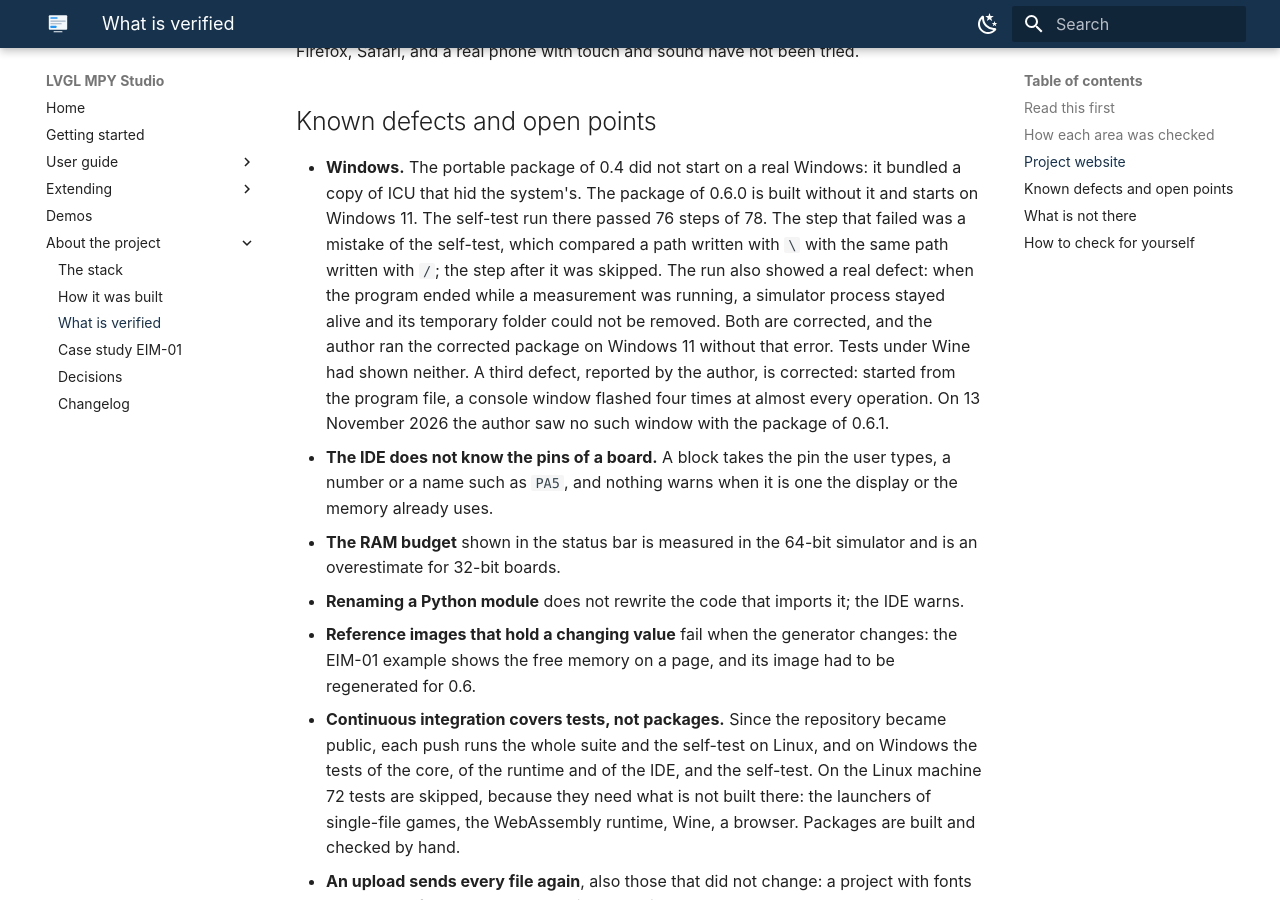
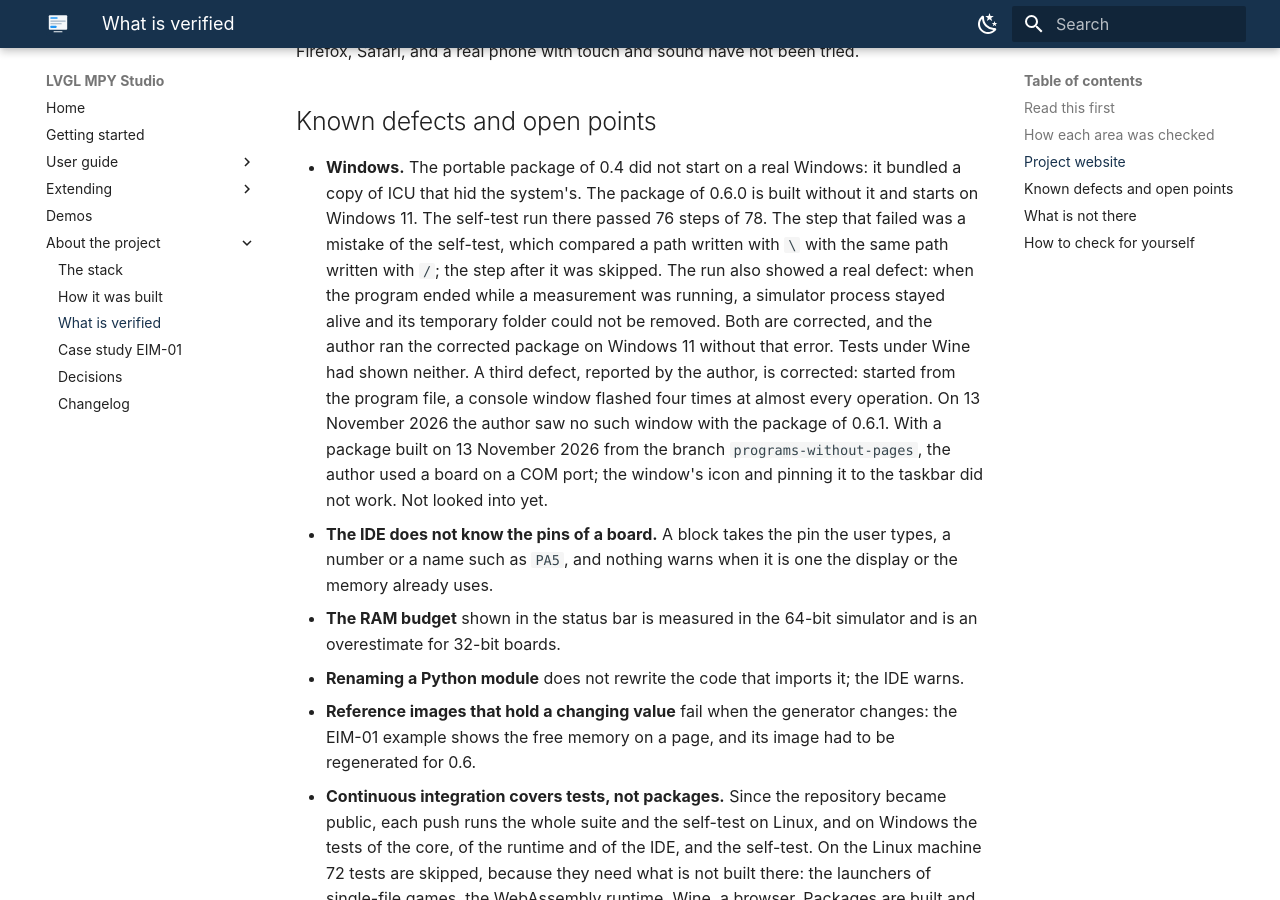
Before and after one commit to Copper-And-Code/lvgl-mpy-studio, an MkDocs documentation site: the page built from docs/status.md, in a window 1280 px wide and 900 px high, scrolled down 4186 px. Built offline with MkDocs 1.6.1 and Material for MkDocs 9.7.7, drawn with Linux system fonts in a browser that asks for light colours.

Commit message:
Windows package: carry runtime/program; record the Windows icon issue
- The portable package and the Windows installer spec include runtime/program, which
  Run in the Browser... needs to build a page; a test checks every packaging script.
- Status: on Windows a board on a COM port worked with a package of this branch; the
  window icon and pinning to the taskbar did not.

Co-Authored-By: Claude Opus 5.5 <noreply@anthropic.com>
Claude-Session: https://claude.ai/code/session_0124WePRs7t4ETPoRSBppP5D

```diff
--- a/docs/status.md
+++ b/docs/status.md
@@ -74,6 +74,9 @@ Firefox, Safari, and a real phone with touch and sound have not been tried.
   error. Tests under Wine had shown neither. A third defect, reported by the author, is
   corrected: started from the program file, a console window flashed four times at almost
   every operation. On 13 November 2026 the author saw no such window with the package of 0.6.1.
+  With a package built on 13 November 2026 from the branch `programs-without-pages`, the author
+  used a board on a COM port; the window's icon and pinning it to the taskbar did not work.
+  Not looked into yet.
 - **The IDE does not know the pins of a board.** A block takes the pin the user types, a
   number or a name such as `PA5`, and nothing warns when it is one the display or the memory
   already uses.
```
Also changed, not shown: 3 other files.
